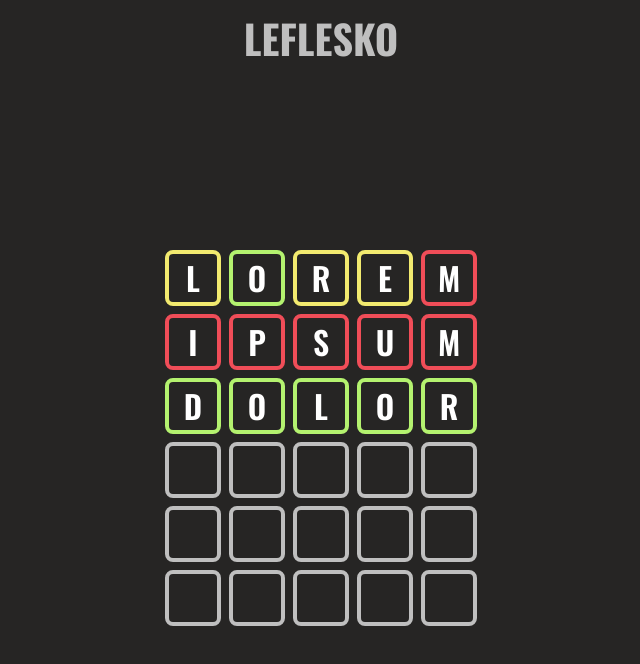
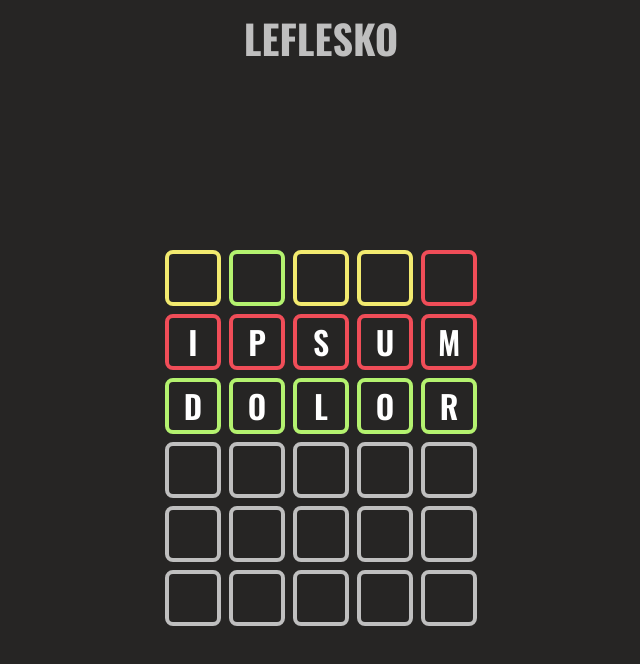
Before and after one commit to viiniciusgs/leflesko, a Next.js app: page / in a window 1280 px wide. Shown: the top 664 px of the page, without its empty margins (319-959 px from the left). Built offline with nearby package versions, Linux system fonts and the light colour scheme.

Commit message:
:sparkles: add handle key press function in main component

```diff
--- a/src/components/Main.tsx
+++ b/src/components/Main.tsx
@@ -1,16 +1,88 @@
-import React from 'react'
+import React, { useState, useEffect } from 'react'
 
 import { Container, Row, Letter } from '../styles/components/Main'
 
+interface Word {
+  letter: string
+  success: boolean
+  alert: boolean
+  error: boolean
+}
+
 export default function Main() {
+  const [word, setWord] = useState<Word[][]>()
+  const [index, setIndex] = useState<number>(0)
+
+  const handleKeyPress = (event: KeyboardEvent) => {
+    const { key, keyCode } = event
+
+    if (keyCode >= 65 && keyCode <= 90) {
+      if (!word) {
+        setWord([
+          [
+            {
+              letter: key,
+              success: false,
+              alert: false,
+              error: false,
+            },
+          ],
+        ])
+      } else if (!word[index] && word.length < 6) {
+        setWord([
+          ...word,
+          [
+            {
+              letter: key,
+              success: false,
+              alert: false,
+              error: false,
+            },
+          ],
+        ])
+      } else if (word[index] && word[index].length < 5) {
+        word[index].push({
+          letter: key,
+          success: false,
+          alert: false,
+          error: false,
+        })
+
+        setWord([...word])
+      }
+    }
+
+    if (keyCode === 8 && word && word[index] && word[index][0]) {
+      setWord(word.slice(0, index).concat([word[index].slice(0, -1)]))
+    }
+  }
+
+  useEffect(() => {
+    window.addEventListener('keydown', handleKeyPress)
+
+    return () => {
+      window.removeEventListener('keydown', handleKeyPress)
+    }
+  }, [handleKeyPress])
+
   return (
     <Container>
       <Row>
-        <Letter className="alert">l</Letter>
-        <Letter className="success">o</Letter>
-        <Letter className="alert">r</Letter>
-        <Letter className="alert">e</Letter>
-        <Letter className="error">m</Letter>
+        <Letter className="alert">
+          {word && word[0] && word[0][0] && word[0][0].letter}
+        </Letter>
+        <Letter className="success">
+          {word && word[0] && word[0][1] && word[0][1].letter}
+        </Letter>
+        <Letter className="alert">
+          {word && word[0] && word[0][2] && word[0][2].letter}
+        </Letter>
+        <Letter className="alert">
+          {word && word[0] && word[0][3] && word[0][3].letter}
+        </Letter>
+        <Letter className="error">
+          {word && word[0] && word[0][4] && word[0][4].letter}
+        </Letter>
       </Row>
       <Row>
         <Letter className="error">i</Letter>
```
